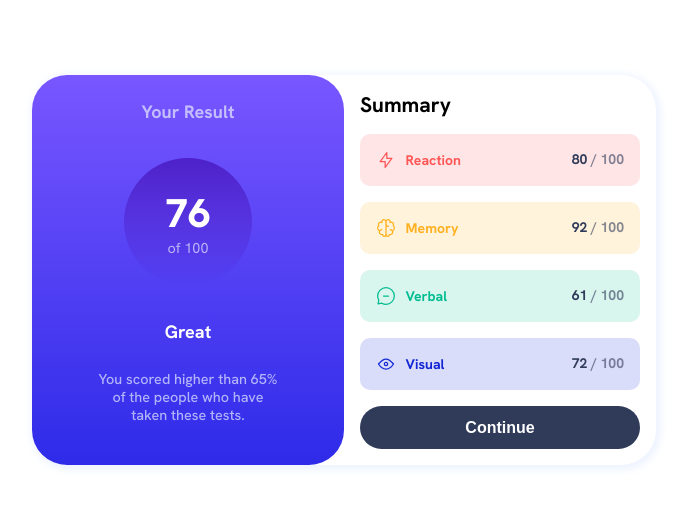
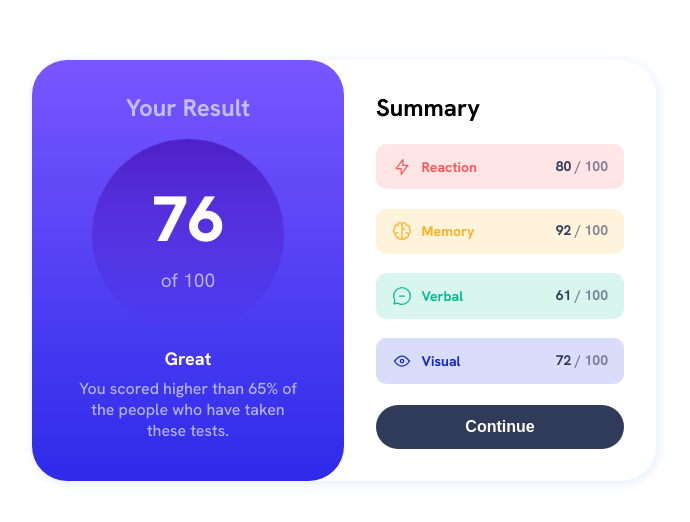
Before and after one commit to raysh4n/Frontend-Mentor---Results-summary-component-solution, a plain HTML site: page index.html in a window 1280 px wide. Shown: the part 130-652 px from the top of the page, without its empty margins (296-986 px from the left). Drawn offline with Linux system fonts and the light colour scheme.

Commit message:
UI more aligned now

```diff
--- a/index.html
+++ b/index.html
@@ -28,25 +28,29 @@
 	<body>
 		<div class="card">
 			<section class="result">
-				<p class="result__indication">Your Result</p>
+				<h1 class="result__indication">Your Result</h1>
 
 				<div class="circle">
-					<div class="circle__content">
-						<p class="circle__score">76</p>
-						<p class="circle__total-score">of 100</p>
-					</div>
+					<!-- <div class="circle__content"> -->
+						<div class="circle__score">76</div>
+						<div class="circle__total-score">of 100</div>
+					<!-- </div> -->
 				</div>
 
-				<p class="score__message-summary">Great</p>
-				<p class="score__message-details">
-					You scored higher than 65% of the people who have taken these tests.
-				</p>
+
+
+			<div>
+			<p class="score__message-summary">Great</p>
+			<p class="score__message-details">
+				You scored higher than 65% of the people who have taken these tests.
+			</p>
+		</div>
 			</section>
 
 			<section class="summary">
-				<h1 class="summary__title">Summary</h1>
-
-				<div class="summary__wrapper summary__wrapper--red">
+				<h2 class="summary__title">Summary</h2>
+<div class="summary__section">
+	<div class="summary__wrapper summary__wrapper--red">
 					<div class="summary__criteria summary__criteria--red">
 						<img
 							class="summary__icon"
@@ -90,6 +94,8 @@
 					</div>
 					<div  class="summary__score"><span class="summary__score-bold">72</span> / 100</div>
 				</div>
+</div>
+
 				<div class="button__wrapper">
 					<button class="button">Continue</button>
 				</div>
--- a/styles/main.css
+++ b/styles/main.css
@@ -2,17 +2,13 @@
 	font-family: "HankenGrotesk";
 	src: url(/assets/fonts/HankenGrotesk-VariableFont_wght.ttf);
 }
+:root {
 
-:root {
 	/*PRIMARY*/
-	--clr-light-red: hsl(0, 100%, 67%);
-	--clr-pale-light-red: hsla(0, 100%, 67%,0.151);
-	--clr-orangey-yellow: hsl(39, 100%, 56%);
-	--clr-pale-orangey-yellow: hsla(39, 100%, 56%, 0.151);
-	--clr-cobalt-blue: hsl(234, 85%, 45%);
-	--clr-pale-cobalt-blue: hsla(234, 85%, 45%,0.151);
-	--clr-green-teal: hsl(166, 100%, 37%);
-	--clr-pale-green-teal: hsla(166, 100%, 37%,0.151);
+	--clr-light-red: 0, 100%, 67%;
+	--clr-orangey-yellow:39, 100%, 56%;
+	--clr-cobalt-blue: 234, 85%, 45%;
+	--clr-green-teal: 166, 100%, 37%;
 
 	/*NEUTRAL*/
 	--clr-white: hsl(0, 0%, 100%);
@@ -21,17 +17,28 @@
 	--clr-light-lavender: hsl(241, 100%, 89%);
 	--clr-dark-gray-blue: hsl(224, 30%, 27%);
 	--clr-pale-dark-gray-blue: hsla(224, 30%, 27%, 0.597);
+
 	/*GRADIENTS FOR BACKGROUND*/
 	--clr-light-slate-blue: hsl(252, 100%, 67%);
 	--clr-light-royal-blue: hsl(241, 81%, 54%);
+
 	/*GRADIENTS FOR CIRCLE*/
 	--clr-violet-blue: hsla(256, 72%, 46%, 1);
 	--clr-persian-blue: hsla(241, 72%, 46%, 0);
+
+
+
 
 	/*FONT-WEIGHT*/
 	--font-weight-medium: 500;
 	--font-weight-heavy: 700;
 	--font-weight-super-heavy: 800;
+
+
+
+
+	/*FONT-SIZE*/
+	--font-size-title :1.5rem;
 }
 
 * {
@@ -56,7 +63,7 @@ svg {
 
 body {
 	font-family: "HankenGrotesk";
-	height:100svh;
+	height:100dvh;
 
 	/* width:100%; */
 }
@@ -66,10 +73,12 @@ body {
 	display:flex;
 	flex-direction: column;
 	max-width: 39rem;
+
 }
 
 
 .result {
+	/* outline:1px solid black; */
 	background-image: linear-gradient(
 		var(--clr-light-slate-blue),
 		var(--clr-light-royal-blue)
@@ -78,37 +87,51 @@ body {
 	color: var(--clr-white);
 	border-bottom-left-radius: 35px;
 	border-bottom-right-radius: 35px;
-	padding: 1rem;
+	padding: 2rem;
+	display:flex;
+	flex-direction: column;
+	justify-content: space-between;
+	gap:1rem;
 }
 
 .result__indication {
 	font-weight: var(--font-weight-heavy);
 	color: var(--clr-paler-blue);
-
+	font-size: var(--font-size-title);
 }
 
 .circle {
-	margin: 1rem auto;
-	width: 8rem;
-	height: 8rem;
+	/* margin: 1rem auto; */
+	width: 12rem;
+	aspect-ratio: 1/1;
+	/* height: 8rem; */
 	/* padding:1rem; */
 	background-image: linear-gradient(
 		var(--clr-violet-blue),
 		var(--clr-persian-blue)
 	);
 	border-radius: 50%;
-	display: grid;
-	place-items: center;
+	/* display: grid;
+	place-items: center; */
+	display:flex;
+	flex-direction: column;
+	align-items: center;
+	justify-content: center;
+	gap:0.5rem;
+	margin-inline: auto;
 }
 
+
 .circle__score {
+
 	font-weight: var(--font-weight-super-heavy);
-	font-size: 2.5rem;
+	font-size: 4rem;
 }
 
 .circle__total-score {
+	/* line-height: 0; */
 	color: var(--clr-paler-blue);
-	font-size: 0.9rem;
+	font-size: 1.2rem;
 }
 
 .score__message-summary {
@@ -118,73 +141,98 @@ body {
 .score__message-details {
 	/* outline:black 1px solid; */
 	font-weight: var(--font-weight-medium);
-	font-size: 0.9rem;
-	padding: 0.5rem 3rem;
-	margin-bottom: 0.5rem;
+	/* font-size: 1.2rem; */
+	 padding: 0rem 1.5rem;
+	/* margin-bottom: 0.5rem;  */
+	font-size: 1rem;
 	color:var(--clr-paler-blue);
 }
 
 
 
 .summary{
+	/* outline:1px solid black; */
 /* outline:1px solid pink; */
-padding:1rem;
+padding:2rem;
 font-size: 14px;
+display:flex;
+/* align-items: center; */
+flex-direction: column;
+justify-content: space-between;
+gap:1rem;
+}
+
+.summary__section {
+	display:flex;
+	flex-direction: column;
+	gap:1.2rem;
 }
 
 .summary__title {
-	margin-bottom: 1rem;
+	font-weight: var(--font-weight-heavy);
+	font-size: var(--font-size-title);
+	/* margin-bottom: 1rem; */
 }
 .summary__wrapper {
 	display:flex;
 	justify-content: space-between;
-	padding:1rem;
+	padding:0.8rem 1rem;
 	border-radius: 10px;
 	/* outline:1px green solid; */
+	background-color:hsla(var(--item-color),0.151);
+
 }
 
-.summary__wrapper:not(:last-child) {
-	margin-bottom: 1rem;
+.summary__criteria {
+	color:hsl(var(--item-color));
 }
 
+/* .summary__wrapper:not(:last-child) {
+	margin-bottom: 1rem;
+} */
+
 .summary__wrapper--red {
-background-color: var(--clr-pale-light-red);
+
+--item-color:var(--clr-light-red);
 }
 
-.summary__criteria--red {
+/* .summary__criteria--red {
 	color:var(--clr-light-red);
-}
+} */
 
 
 
 .summary__wrapper--yellow {
 /* background-color: var(--clr-pale-orangey-yellow); */
-background-color: hsla(39, 100%, 56%, 0.151)
+--item-color:var(--clr-orangey-yellow);
 }
 
-.summary__criteria--yellow {
+/* .summary__criteria--yellow {
 	color:var(--clr-orangey-yellow);
-}
+} */
 
 
 .summary__wrapper--green {
-background-color: var(--clr-pale-green-teal);
+/* background-color: var(--clr-pale-green-teal); */
+--item-color:var(--clr-green-teal);
+
 }
 
-.summary__criteria--green {
+/* .summary__criteria--green {
 	color:var(--clr-green-teal);
-}
+} */
 
 
 
 .summary__wrapper--blue {
-background-color: var(--clr-pale-cobalt-blue);
+/* background-color: var(--clr-pale-cobalt-blue); */
+--item-color:var(--clr-cobalt-blue);
 }
 
-.summary__criteria--blue {
+/* .summary__criteria--blue {
 	color:var(--clr-cobalt-blue);
 }
-
+ */
 
 
 /* .summary__icon--red {
@@ -236,7 +284,7 @@ background-color: var(--clr-light-red);
 
 }
 
-.button:hover {
+.button:hover,.button:focus {
 	background-image: linear-gradient(
 		var(--clr-light-slate-blue),
 		var(--clr-light-royal-blue));
@@ -248,17 +296,12 @@ background-color: var(--clr-light-red);
 
 
 
-/*xs*/
-@media (min-width:475px){
-
-}
 
 
 /*sm*/
 @media (min-width:640px) {
 
 	body{
-
 		display:grid;
 		place-items: center;
 	}
@@ -268,7 +311,7 @@ background-color: var(--clr-light-red);
 	.card {
 		width:90%;
 		/* outline:1px solid brown; */
-		display:flex;
+		/* display:flex; */
 		flex-direction: row;
 		border-radius: 35px;
 		box-shadow: 2px 2px 10px 2px var(--clr-pale-blue);
@@ -278,8 +321,7 @@ background-color: var(--clr-light-red);
 .result {
 	border-radius: 35px ;
 	flex:1;
-	display:grid;
-	place-items: center;
+
 }
 
 .summary {
@@ -287,27 +329,7 @@ background-color: var(--clr-light-red);
 }
 
 .score__message-details {
-	/* max-width: 24ch; */
+	padding:0.5rem;
 }
 
 }
-
-/*md*/
-@media (min-width:768px) {
-
-}
-
-/*lg*/
-@media (min-width:1024px) {
-
-}
-
-/*xl*/
-@media (min-width:1280px) {
-
-}
-
-/*2xl*/
-@media (min-width:1536px) {
-
-}
```
Also changed, not shown: Screenshot 2025-01-10 at 17-09-58 Frontend Mentor Results summary component desktop.png (added), Screenshot 2025-01-10 at 17-10-41 Frontend Mentor Results summary component mobile.png (added), 1 other file.
